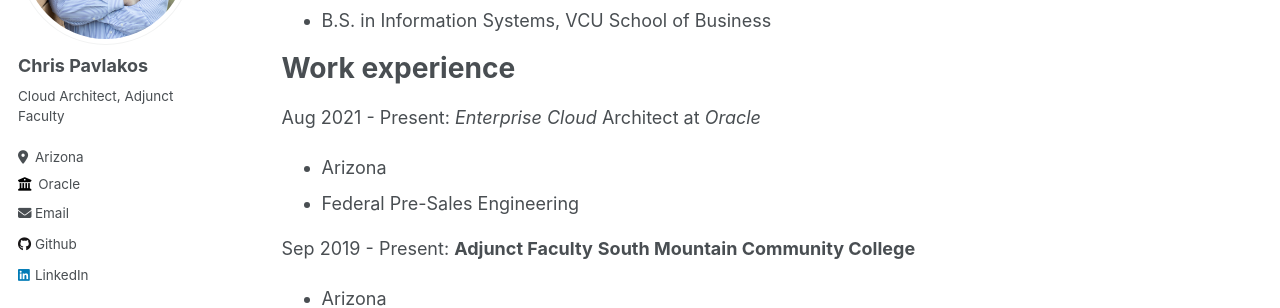
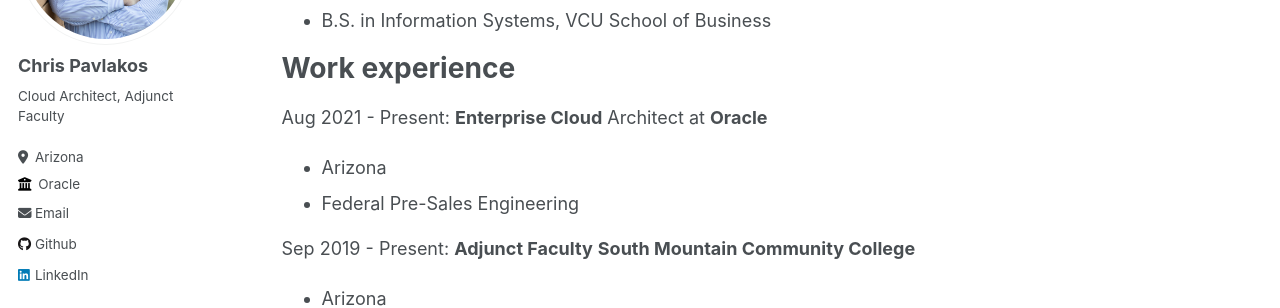
Before and after one commit to cgpavlakos/cgpavlakos.github.io, a Jekyll site: the page built from _pages/resume.md, in a window 1280 px wide. Shown: the part 237-545 px from the top of the page. Built offline with Jekyll 4.4.1, drawn with Linux system fonts in a browser that asks for light colours.

```diff
--- a/_pages/resume.md
+++ b/_pages/resume.md
@@ -17,7 +17,7 @@ Education
 
 Work experience
 ======
-Aug 2021 - Present: *Enterprise Cloud* Architect at _Oracle_
+Aug 2021 - Present: **Enterprise Cloud** Architect at __Oracle__
   * Arizona
   * Federal Pre-Sales Engineering
 
```
